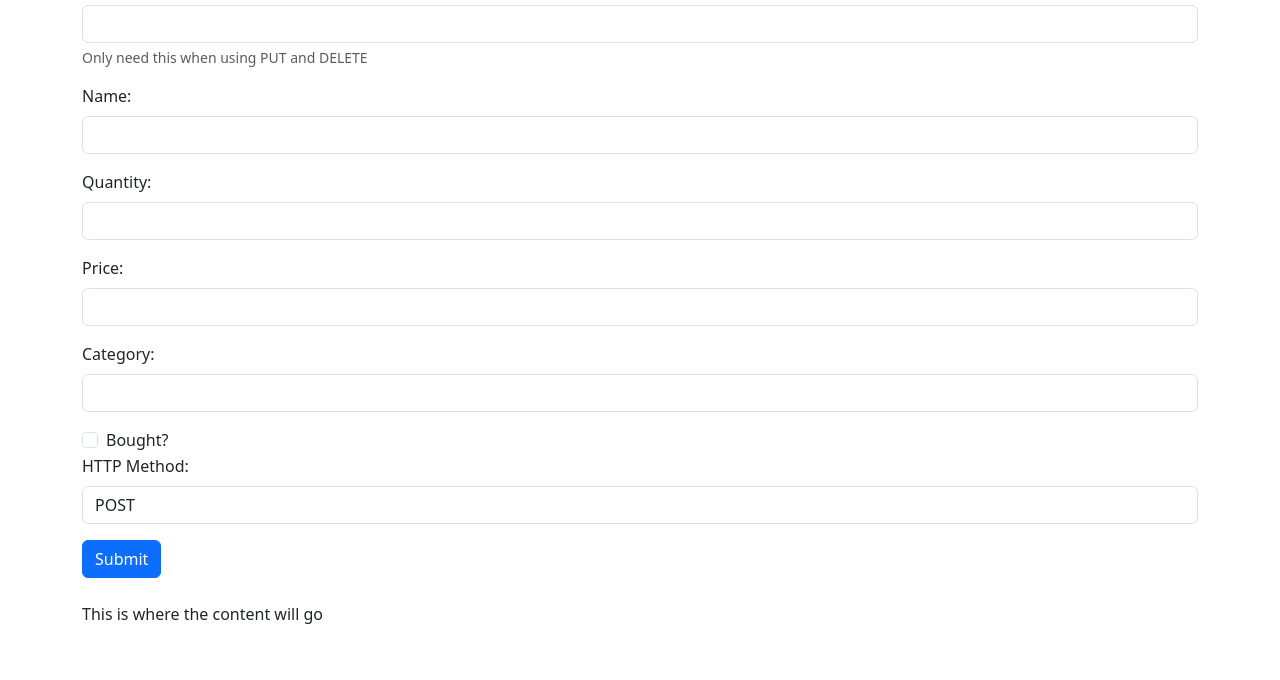
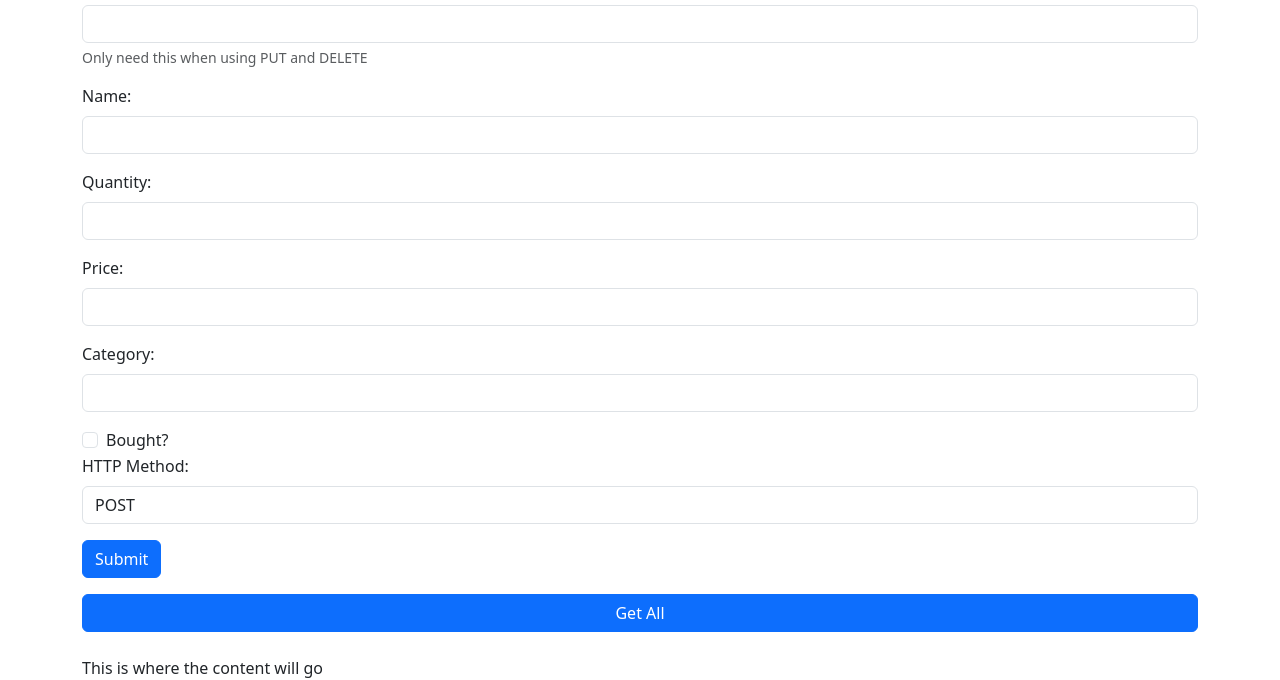
Before and after one commit to CronusV/Grocery_Tracker_API_Express, a website: page index.html in a window 1280 px wide. Shown: the part 131-811 px from the top of the page. Drawn offline with nearby package versions, Linux system fonts and the light colour scheme.

Commit message:
Added huge get all button

```diff
--- a/index.html
+++ b/index.html
@@ -96,6 +96,7 @@
           <button type="submit" class="btn btn-primary">Submit</button>
         </form>
       </div>
+      <button type="button" class="btn btn-primary mt-3">Get All</button>
     </header>
     <main>This is where the content will go</main>
   </body>
```
